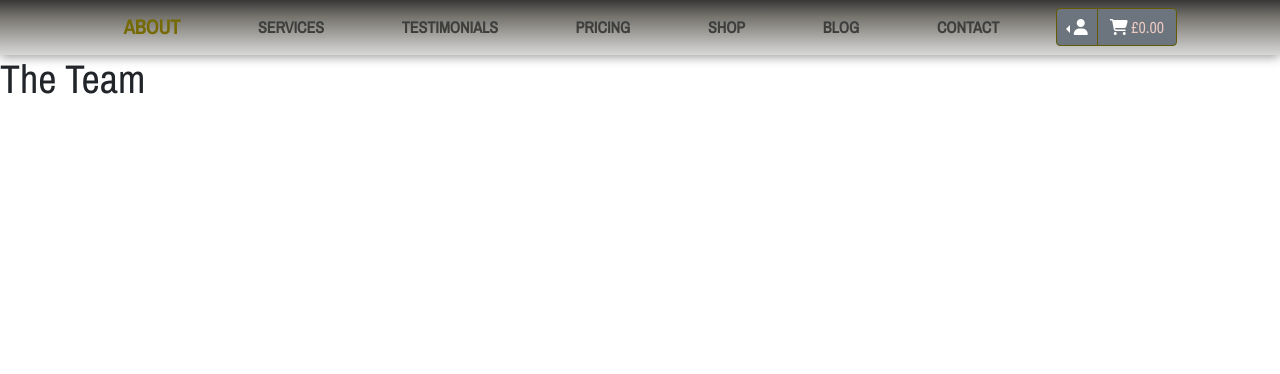
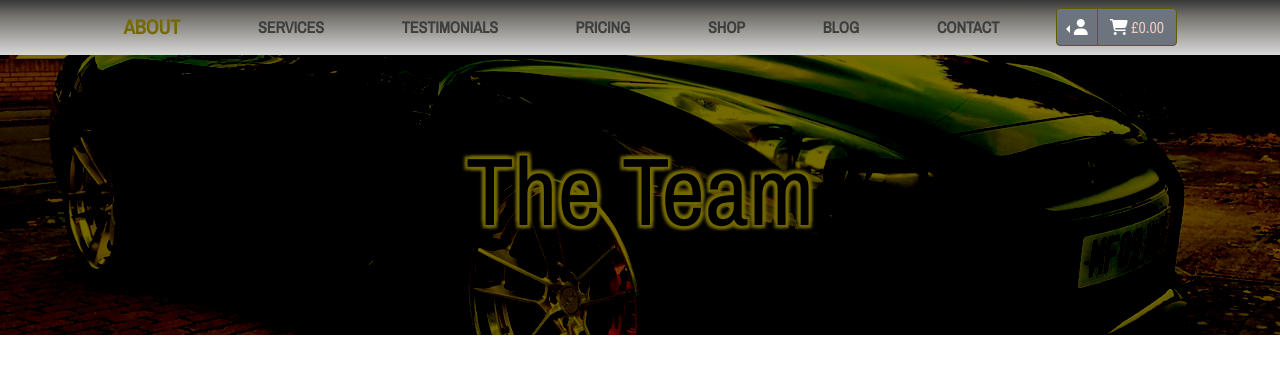
Before and after one commit to Matte-gtr/AngliaPerformanceCentre, a Django app: page /about_us/the_team/ in a window 1280 px wide. Shown: the part 181-555 px from the top of the page. Run offline with Django 3.2, Linux system fonts and the light colour scheme; some libraries are stand-ins or nearby versions.

Commit message:
add image and header to team page

```diff
--- a/about_us/templates/about_us/the_team.html
+++ b/about_us/templates/about_us/the_team.html
@@ -1,4 +1,15 @@
 {% extends 'base.html' %}
 {% block content %}
-    <h1>The Team</h1>
+    <div class="container-fluid">
+        <div class="row">
+            <div class="bg-header team-header">
+                <h1 class="page-header">The Team</h1>
+            </div>
+        </div>
+    </div>
+    <div class="container-fluid bg-darker">
+        <div class="row">
+
+        </div>
+    </div>
 {% endblock %}
--- a/static/css/base.css
+++ b/static/css/base.css
@@ -58,6 +58,28 @@ body {
     border:1px solid #635a03;
     width: 70%;
     margin-left: 0;
+}
+
+.bg-header {
+    background-color: #756a01;
+    background-size: cover;
+    background-position: center;
+    background-repeat: no-repeat;
+    background-blend-mode: color-burn;
+    height: 35vh;
+    width: 100%;
+    display: flex;
+    align-items: center;
+    justify-content: center;
+}
+
+.page-header {
+    font-size: 96px;
+    color: #000000;
+    text-shadow: 3px 3px 3px #756a01,
+                 -3px -3px 3px #756a01,
+                 -3px 3px 3px #756a01,
+                 3px -3px 3px #756a01;
 }
 
 /*----------Navbar----------*/
@@ -357,6 +379,12 @@ nav ul li {
     color: #fafafa;
 }
 
+/*----------The Team page----------*/
+
+.team-header {
+    background-image: url(/media/IMG-20211107-WA0009.jpg);
+}
+
 /*----------Media Queries----------*/
 
 @media (min-width: 1197px) {
```
Also changed, not shown: media/IMG-20211107-WA0009.jpg (added).
